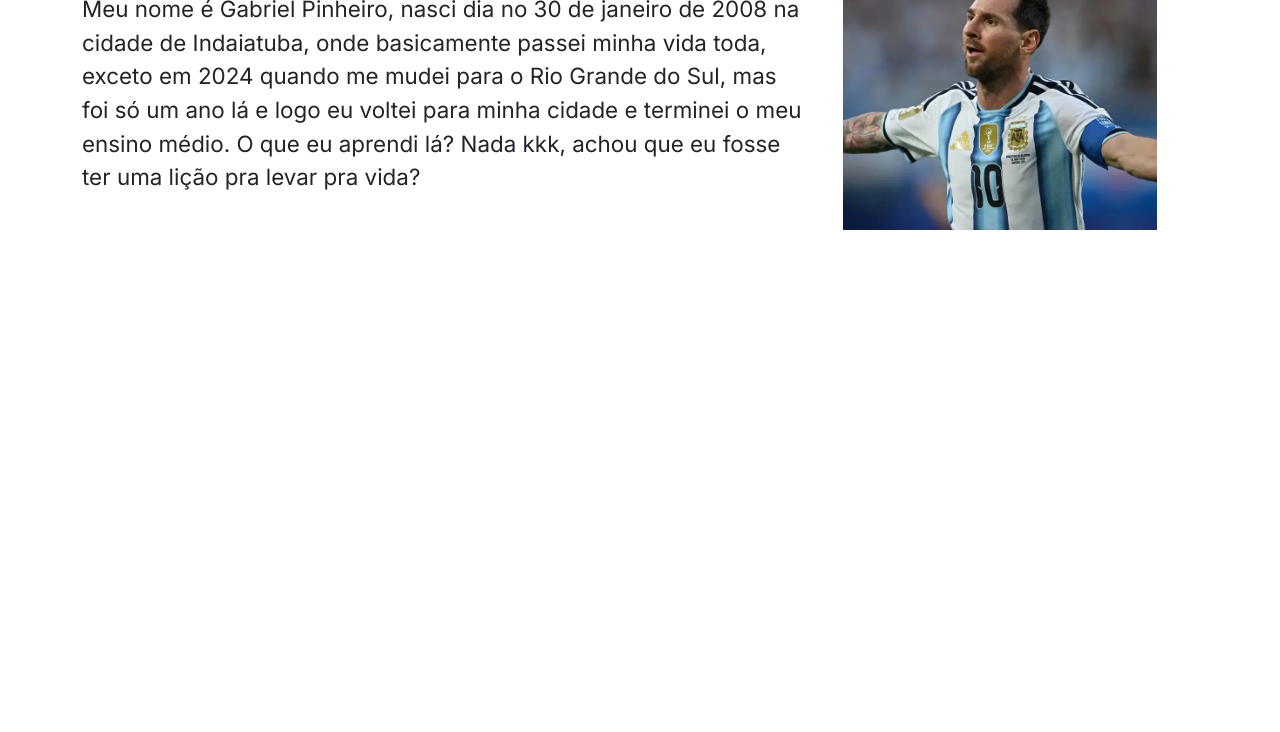
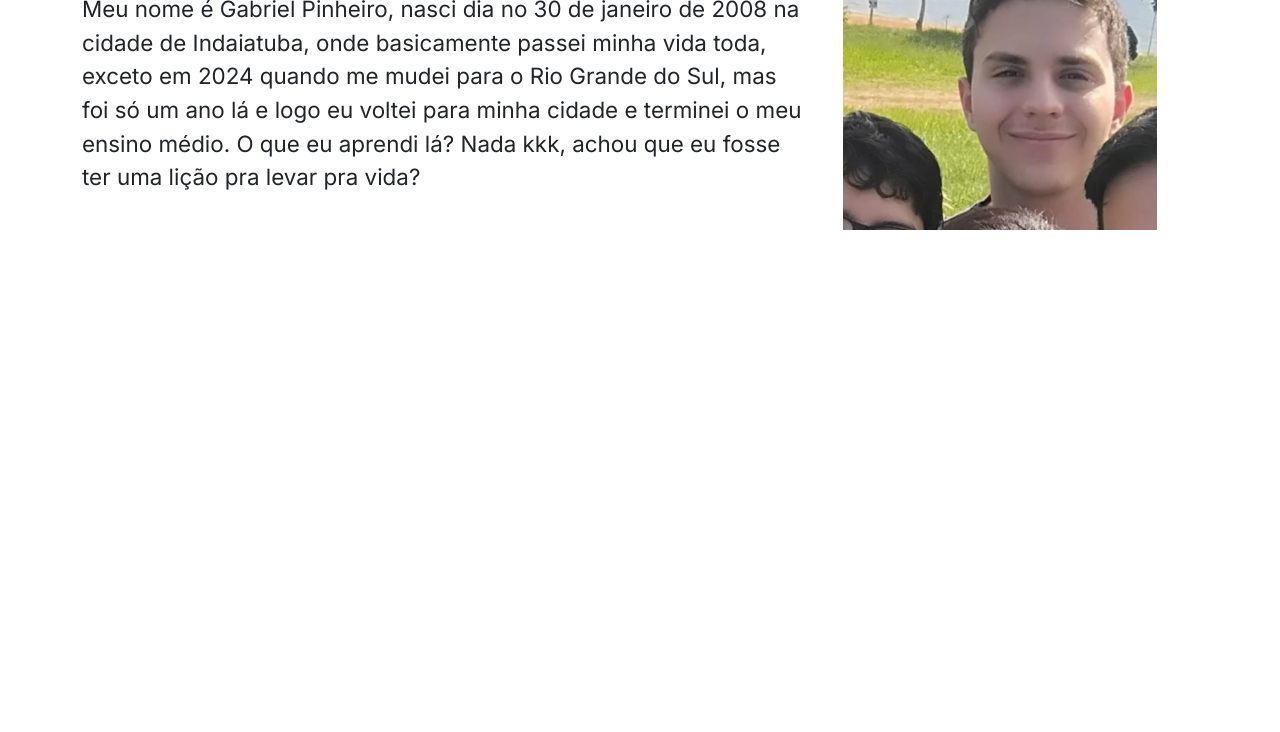
Before and after one commit to GabrielDaPinha/sobre-mim-gabriel-pinheiro, a plain HTML site: page index.html in a window 1280 px wide. Shown: the part 327-1059 px from the top of the page. Drawn offline with nearby package versions, Linux system fonts and the light colour scheme.

Commit message:
foto minha adicionada

```diff
--- a/index.html
+++ b/index.html
@@ -39,7 +39,7 @@
                         eu aprendi lá? Nada kkk, achou que eu fosse ter uma lição pra levar pra vida?</p>
                 </div>
                 <div class="col-12 col-md-4"> <!-- aqui 1/3 -->
-                    <img src="img/Messi.png" alt="foto de perfil" class="foto-perfil">
+                    <img src="img/eu.jpeg" alt="foto de perfil" class="foto-perfil">
                 </div>
             </div>
         </div>
```
Also changed, not shown: img/eu.jpeg (added).
